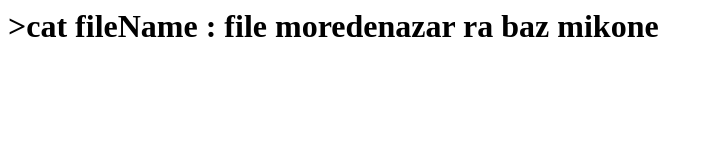
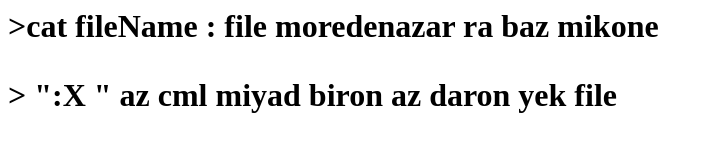
Before and after one commit to Aelmiraimanlou/GitTutorialIran, a plain HTML site: page footer.html in a window 1280 px wide. Shown: the whole page, without its empty margins (0-712 px from the left). Drawn offline with Linux system fonts and the light colour scheme.

Commit message:
added row in  Text

```diff
--- a/footer.html
+++ b/footer.html
@@ -2,7 +2,14 @@
 <body>
 
 	<h1/> >cat fileName  : file moredenazar ra baz mikone
+	<br />
+	<p> > ":X " az cml miyad biron az daron yek file
+	<br />
 
+
+
+
+	</p>
 
 </body>
 </html>
```
